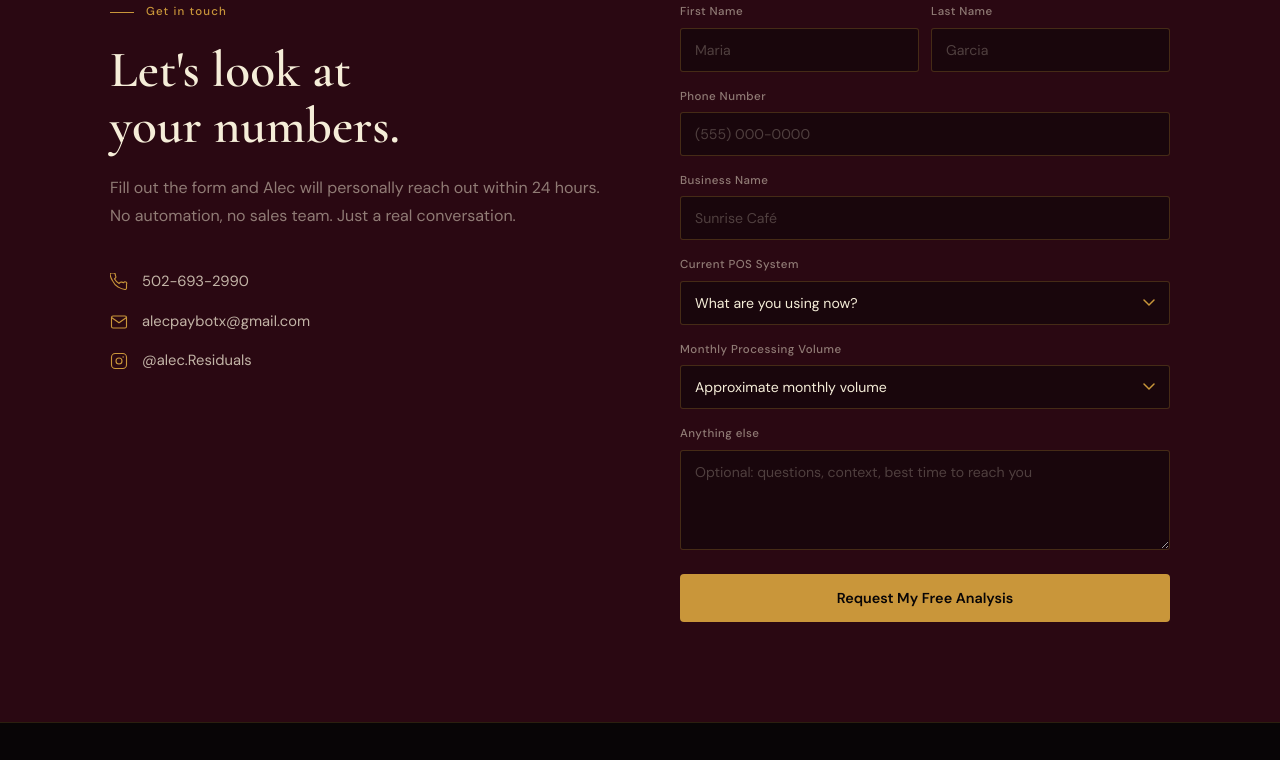
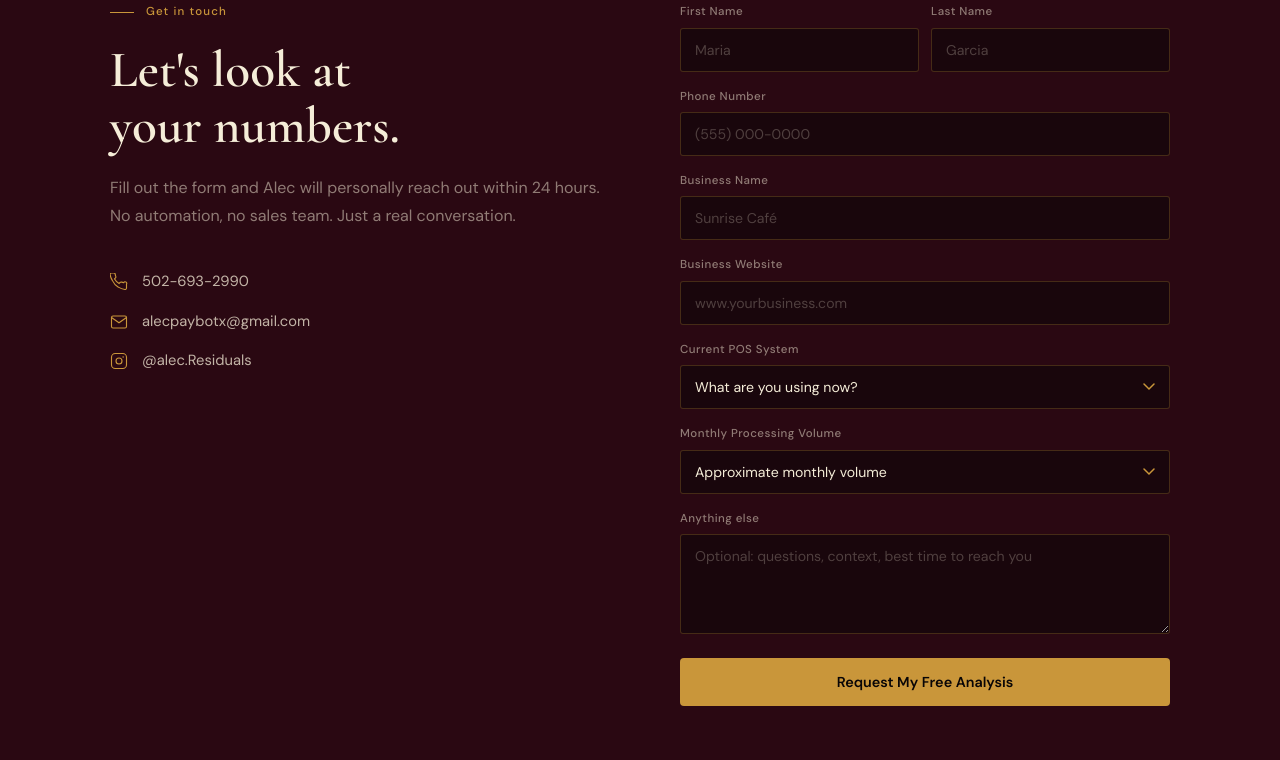
Before and after one commit to alecpaybotx/Merchant-Freedom-Opportunities-, a plain HTML site: page index.html in a window 1280 px wide. Shown: the part 8741-9501 px from the top of the page. Drawn offline with nearby package versions, Linux system fonts and the light colour scheme.

Commit message:
Require business website field, remove Not sure POS option

```diff
--- a/index.html
+++ b/index.html
@@ -1036,6 +1036,10 @@ calcSavings();
           <input type="text" name="bizname" placeholder="Sunrise Café" required>
         </div>
         <div class="form-group">
+          <label>Business Website</label>
+          <input type="text" name="bizwebsite" placeholder="www.yourbusiness.com" required>
+        </div>
+        <div class="form-group">
           <label>Current POS System</label>
           <select name="pos">
             <option value="" disabled selected>What are you using now?</option>
@@ -1047,7 +1051,6 @@ calcSavings();
             <option>PaysPOS</option>
             <option>Shopify</option>
             <option>Other</option>
-            <option>Not sure</option>
           </select>
         </div>
         <div class="form-group">
```
